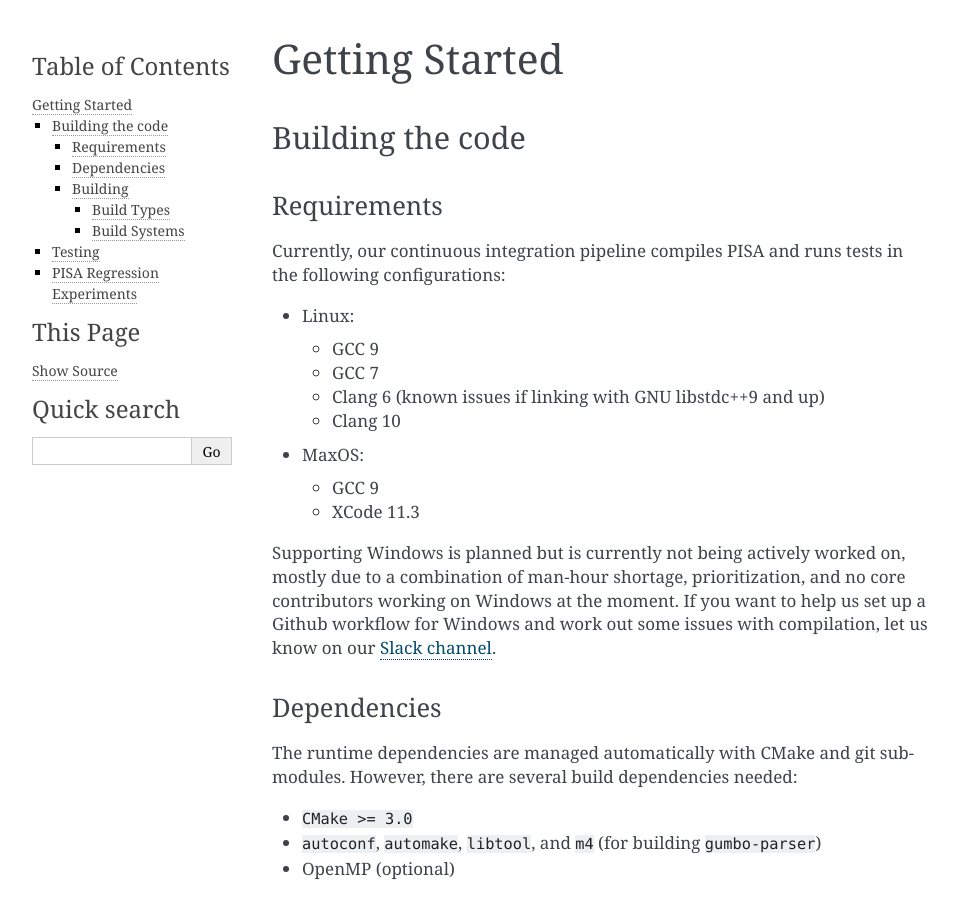
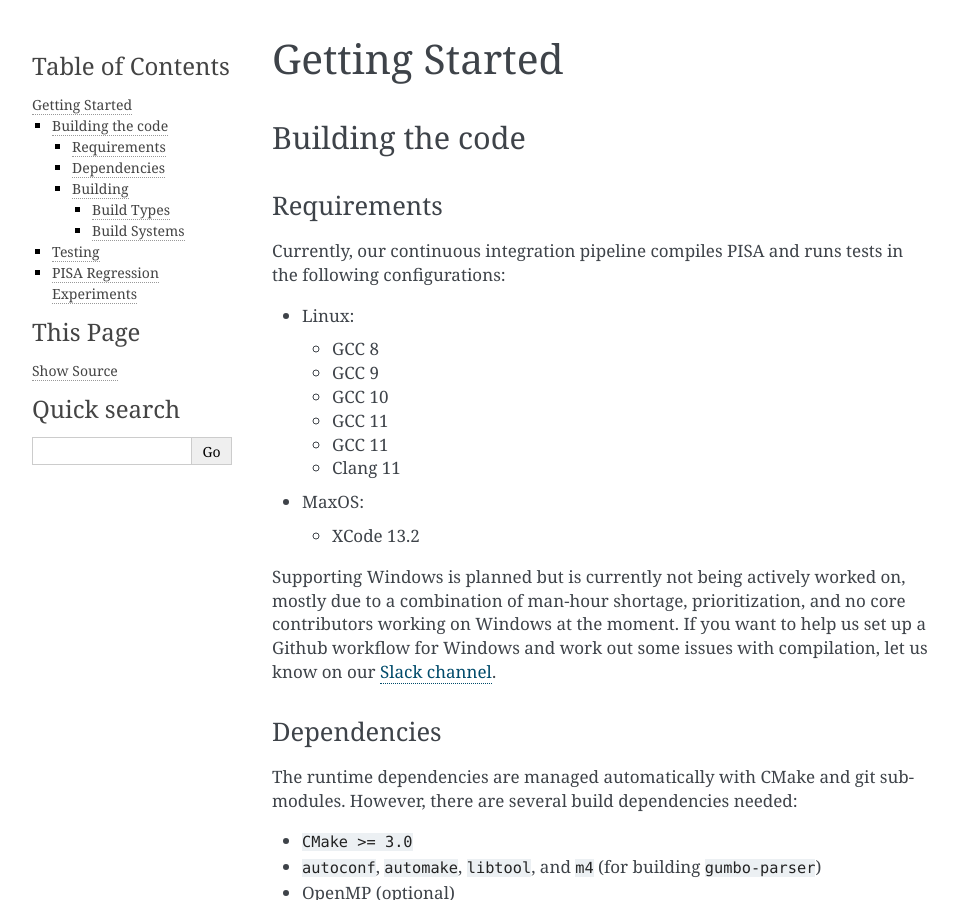
Before and after one commit to pisa-engine/pisa, a Sphinx documentation site: the page built from docs/source/getting_started.md, in a window 1280 px wide and 900 px high. Shown: the whole window, without its empty margins (148-1106 px from the left). Built offline with Sphinx 7.4.7, drawn with Linux system fonts in a browser that asks for light colours.

Commit message:
Remove GCC on Mac in CI (#491)
There are strange issues while running Mac+GCC pipeline. We can enable
it again if someone is able to fix it.

```diff
--- a/docs/source/getting_started.md
+++ b/docs/source/getting_started.md
@@ -7,13 +7,14 @@
 Currently, our continuous integration pipeline compiles PISA and runs tests
 in the following configurations:
 - Linux:
+    - GCC 8
     - GCC 9
-    - GCC 7
-    - Clang 6 (known issues if linking with GNU libstdc++9 and up)
-    - Clang 10
+    - GCC 10
+    - GCC 11
+    - GCC 11
+    - Clang 11
 - MaxOS:
-    - GCC 9
-    - XCode 11.3
+    - XCode 13.2
 
 Supporting Windows is planned but is currently not being actively worked on,
 mostly due to a combination of man-hour shortage, prioritization, and no
```
Also changed, not shown: 2 other files.
